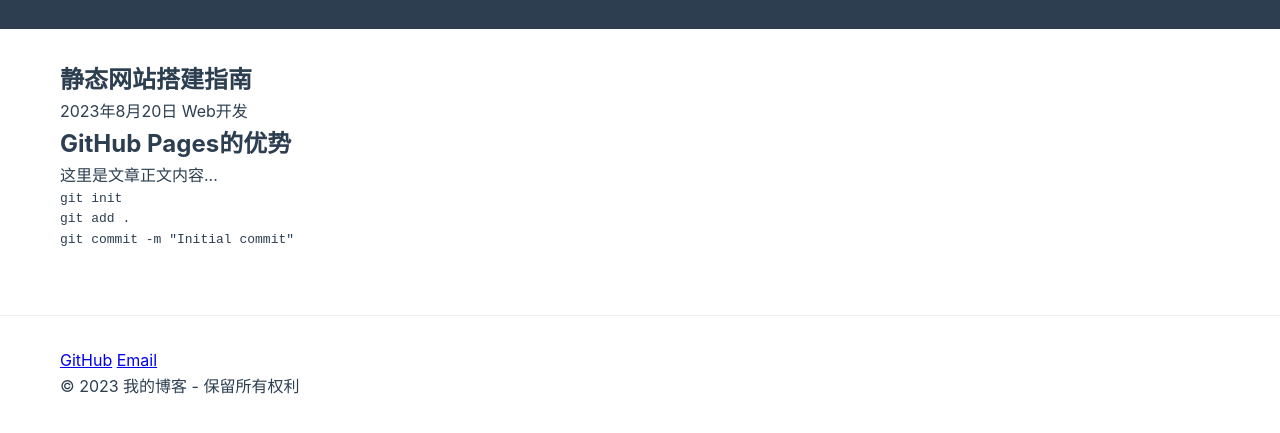
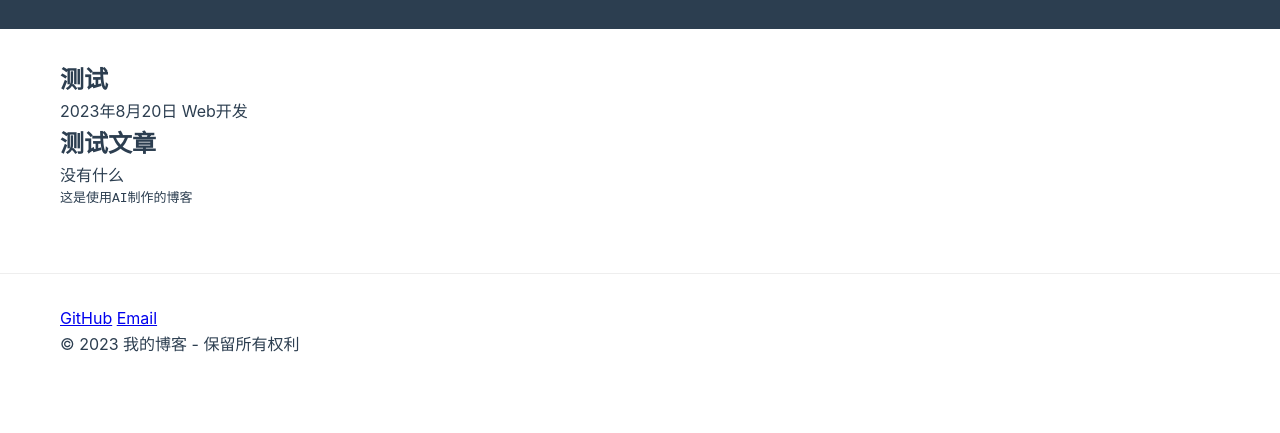
Before and after one commit to ch668uu/CH668UU, a plain HTML site: page posts/post-1.html in a window 1280 px wide. Shown: the part 137-570 px from the top of the page. Drawn offline with Linux system fonts and the light colour scheme.

Commit message:
Update post-1.html

```diff
--- a/posts/post-1.html
+++ b/posts/post-1.html
@@ -23,18 +23,16 @@
 
     <main class="container">
         <article class="post-content">
-            <h1>静态网站搭建指南</h1>
+            <h1>测试</h1>
             <div class="post-meta">
                 <time datetime="2023-08-20">2023年8月20日</time>
                 <span class="category">Web开发</span>
             </div>
 
-            <h2>GitHub Pages的优势</h2>
-            <p>这里是文章正文内容...</p>
+            <h2>测试文章</h2>
+            <p>没有什么</p>
 
-            <pre><code class="language-bash">git init
-git add .
-git commit -m "Initial commit"</code></pre>
+            <pre><code class="language-bash">这是使用AI制作的博客</code></pre>
         </article>
     </main>
 
```
